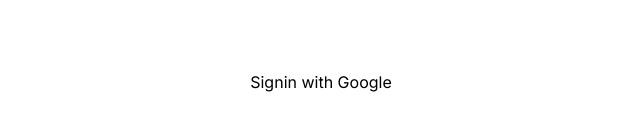
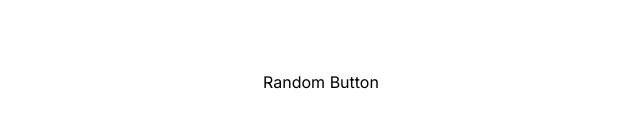
Before and after one commit to femiabimbola/authjs-refresher, a Next.js app: page / in a window 1280 px wide. Shown: the part 610-740 px from the top of the page, without its empty margins (319-959 px from the left). Built offline with nearby package versions, Linux system fonts and the light colour scheme.

Commit message:
getting the popups to work

```diff
--- a/app/page.tsx
+++ b/app/page.tsx
@@ -1,10 +1,21 @@
+"use client";
+
 import GoogleSignIn from "@/components/auth/google-signin";
+import {useAppDispatch} from "@/lib/redux/hooks";
+import {onOpen as onLoginOpen} from "@/lib/redux/features/login-slice";
 
 const Home = () => {
+  const dispatch = useAppDispatch();
+
+  const login = () => {
+    return dispatch(onLoginOpen());
+  };
   return (
     <main className="flex min-h-screen flex-col items-center justify-between p-24">
       <p> Just the home page</p>
-      <GoogleSignIn />
+      {/* <GoogleSignIn /> */}
+
+      <button onClick={login}> Random Button</button>
     </main>
   );
 };
--- a/components/auth/AuthModal.tsx
+++ b/components/auth/AuthModal.tsx
@@ -19,7 +19,6 @@
   const [showModal, setShowModal] = useState(isOpen);
 
   useEffect(() => setShowModal(isOpen), [isOpen]);
-  if (!showModal) return null;
 
   const handleClose = useCallback(() => {
     if (disabled) return;
@@ -29,12 +28,18 @@
     }, 300);
   }, [disabled, onClose]);
 
+  if (!showModal) return null;
   return (
     <div
       className="fixed inset-0 z-50 flex items-center justify-center px-6 overflow-x-hidden overflow-y-auto outline-none overlay focus:outline-none bg-black/50"
       onClick={handleClose}
     >
-      <div> Just wanna check if you open</div>
+      <div
+        onClick={(e) => e.stopPropagation()}
+        className="w-full mx-auto my-6 sm:w-[480px] lg:h-auto md:h-auto"
+      >
+        Just wanna check if you open
+      </div>
     </div>
   );
 };
```
